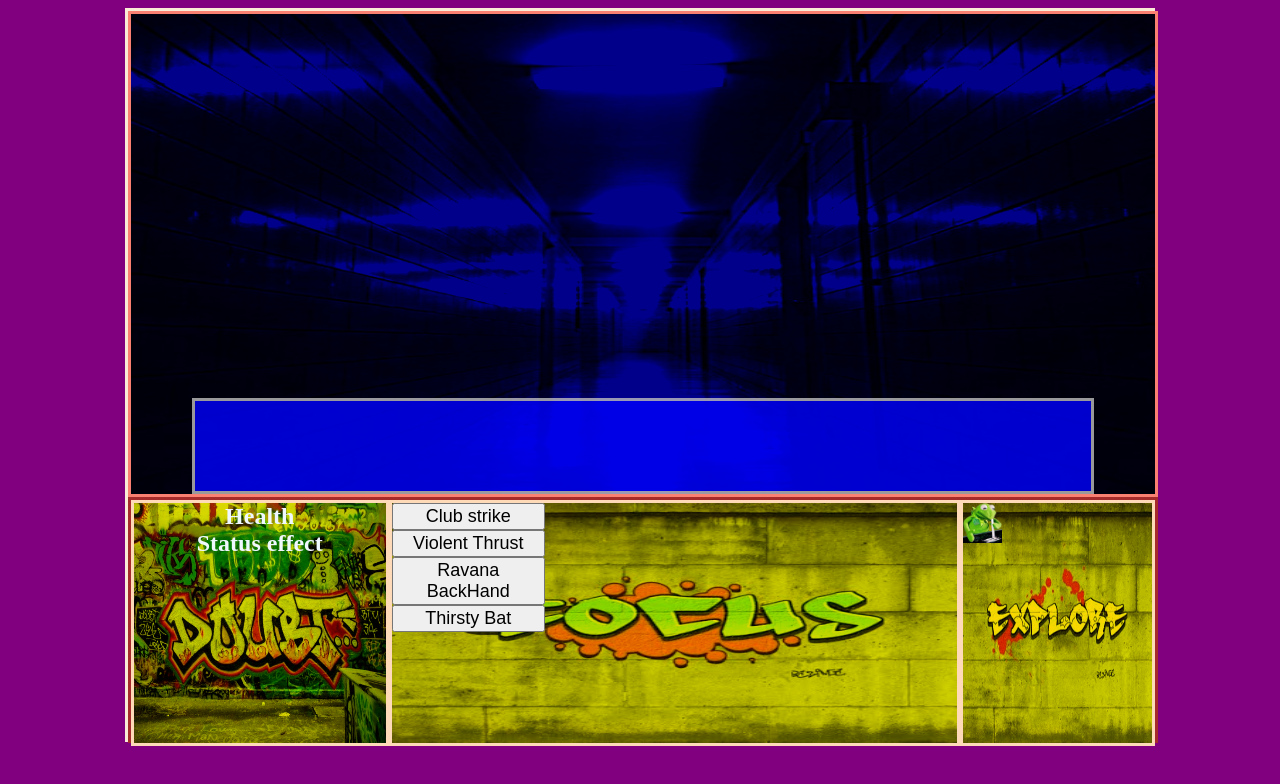
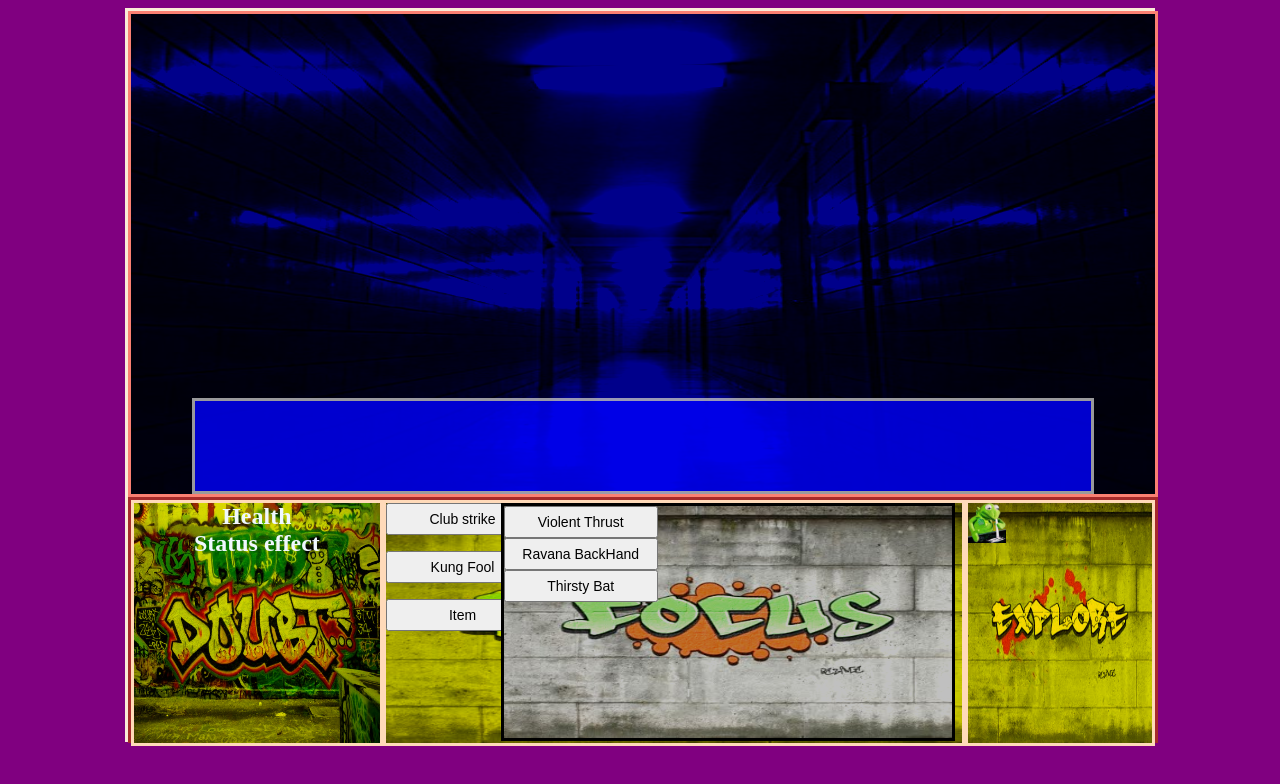
Before and after one commit to deablosf/Ramessesjs, a plain HTML site: page index.html in a window 1280 px wide. Drawn offline with Linux system fonts and the light colour scheme.

Commit message:
building boxes

```diff
--- a/app.js
+++ b/app.js
@@ -424,10 +424,12 @@ const defeatedFoe = (x) => {
 
 const skillBoxFlap = () => {
     if (state.skillFlap == 1) {
+        skillBox.classList.remove("actionBoxClosed");
         skillBox.classList.add("actionBox");
         state.skillFlap = 2;
     }else if (state.skillFlap == 2) {
         skillBox.classList.remove("actionBox");
+        skillBox.classList.add("actionBoxClosed");
         state.skillFlap = 1;
     }
 }
@@ -599,6 +601,7 @@ let enemySelect2 = () => {
 // PLAYER ACTIONS ------------
 const clubStrike = () => { // Normal Player attack
     let swingAway = 2 + randN(Ramesses.combat)
+    skillBoxFlap();
     if (swingAway >= target.athl/2){
         target.health -= (4 + randN(Ramesses.str));
         damageAni()
@@ -613,6 +616,7 @@ const clubStrike = () => { // Normal Player attack
 
 const violentThrust = () => {  // lowers next attacks damage by 6 but adds athl to the attacks damage.
     let swingAway = 1 + randN(Ramesses.combat)
+    skillBoxFlap();
     if (swingAway >= target.athl/2){
         Ramesses.str += 6;
         gameMessage.innerText = "You get low, low-rider, turning your legs into high tention spring and let loose, launchin' yourself parallel to the floor right at that sucka!";
@@ -636,6 +640,7 @@ const violentThrust = () => {  // lowers next attacks damage by 6 but adds athl
 
 const ravanaBackHand = () => { //multiple attacks 拉瓦那的反手, less chance of hitting after each strike. maybe a for loop
     let swingAway = 1 + randN(Ramesses.combat)
+    skillBoxFlap();
     let delay = (i) => {
         setTimeout(() => {
             damageAni()
@@ -657,6 +662,7 @@ target = 1;
 
 const thirstyBat = () => {
     let swingAway = 1 + randN(Ramesses.combat)
+    skillBoxFlap();
     if (swingAway >= target.athl/2){
         target.health -= (4);
         target.bleeding = true;
--- a/index.html
+++ b/index.html
@@ -80,11 +80,14 @@
                 <div id="status" class="">Status effect</div>
             </div>
             <div class="actions">
-                <button class="attack" onclick="attack(clubStrike)">Club strike</button>
-                <button class="attack" onclick="attack(violentThrust)">Violent Thrust</button>
-                <button class="attack" onclick="attack(ravanaBackHand)">Ravana BackHand</button>
-                <button class="attack" onclick="attack(thirstyBat)">Thirsty Bat</button>
-                <div id="actionBox"></div>
+                <button id="attack" onclick="attack(clubStrike)">Club strike</button>
+                <button id="attack" class="skills" onclick="skillBoxFlap()">Kung Fool</button>
+                <button id="attack" class="items" onclick="skillBoxFlap()">Item</button>
+                <div id="actionBox" class="actionBox">
+                    <button id="attack" onclick="attack(violentThrust)">Violent Thrust</button>
+                    <button id="attack" onclick="attack(ravanaBackHand)">Ravana BackHand</button>
+                    <button id="attack" onclick="attack(thirstyBat)">Thirsty Bat</button>
+                </div>
             </div>
             <div class="inventory">
                 <div id="items" class="item1" onclick="brownBetty(usedItem)"></div>
--- a/styles.css
+++ b/styles.css
@@ -319,16 +319,28 @@ span{
     background-size: 100% 100%;
     background-color: gold;
     background-blend-mode: darken;
-    display: flex;
-    flex-direction: column;
+    display: grid;
+    grid-template-columns: 20% 20% 20% 20% 20%;
+    grid-template-rows: 20% 20% 20% 20% 20%;
+    /* display: flex;
+    flex-direction: column; */
 }
 
-.attack{
+#attack{
     width: 12vw;
-    font-size: 18px;
+    height: 4vh;
+    font-size: 14px;
 }
 
-.attack:hover{
+.skills{
+    grid-row: 2;
+}
+
+.items{
+    grid-row: 3;
+}
+
+#attack:hover{
     color: gold;
 }
 
@@ -376,7 +388,22 @@ span{
 
 }
 
+.actionBoxClosed{
+    display: none;
+}
+
 .actionBox{
+    grid-column: 2;
+    border: solid black;
+    width: 35vw;
+    height: 29vh;
+    display: flex;
+    flex-direction: column;
+    background-image: url(assets/focus_graff.jpeg);
+    background-size: 100% 100%;
+    background-color: silver;
+    background-blend-mode: darken;
+
 
 }
 
```
